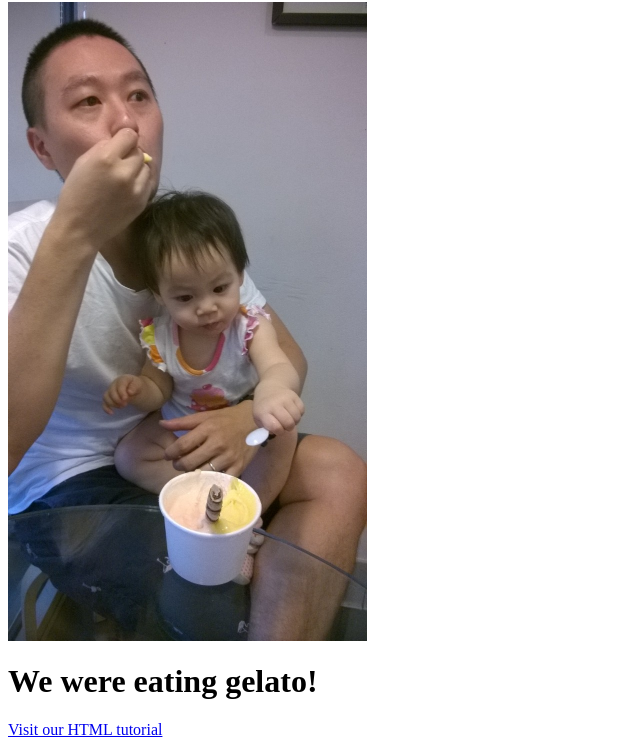
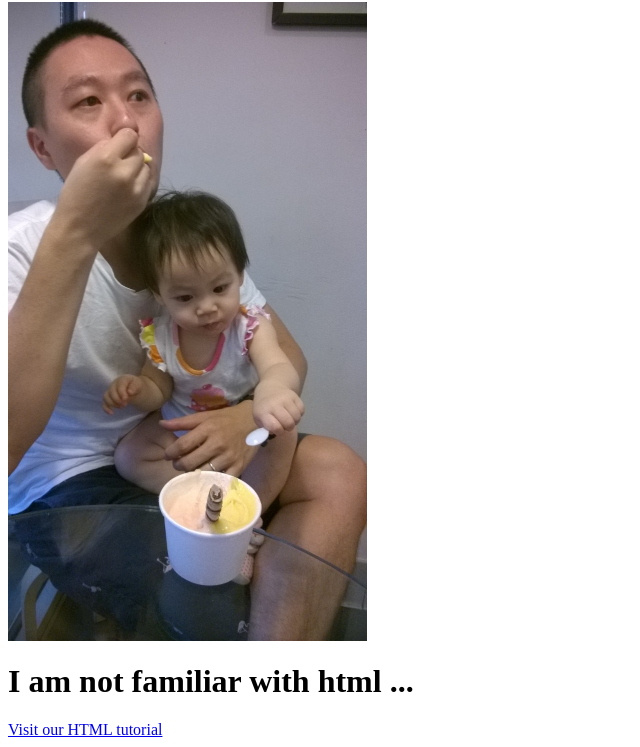
Before and after one commit to lucien0410/lucien0410.github.io, a plain HTML site: page index.html in a window 1280 px wide. Shown: the part 64-811 px from the top of the page, without its empty margins (0-640 px from the left). Drawn offline with Linux system fonts and the light colour scheme.

Commit message:
Update index.html

```diff
--- a/index.html
+++ b/index.html
@@ -4,7 +4,7 @@
 <body>
 <h1> We were eating gelato! </h1>
 <img src="/cover_photo.jpg" alt="Eva_and_me" width="359" height="639">
-<h1> We were eating gelato! </h1>
+<h1> I am not familiar with html ... </h1>
 <a href="https://www.w3schools.com/html/">Visit our HTML tutorial</a>
 </body>
 </html>
```
